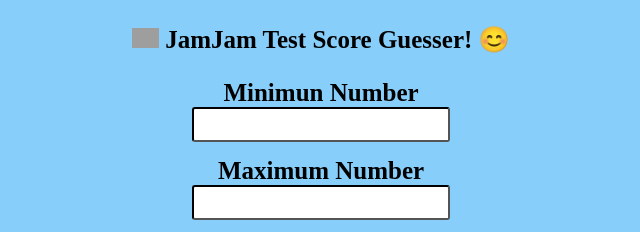
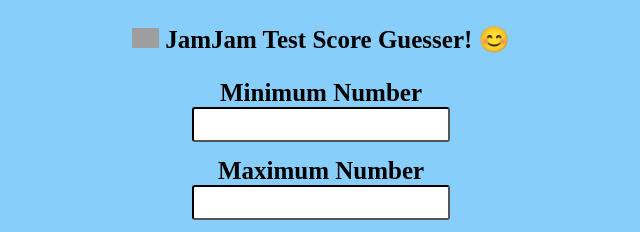
Before and after one commit to TimmyLuong11/JanJamTestScore, a plain HTML site: page index.html in a window 1280 px wide. Shown: the top 232 px of the page, 319-959 px from the left. Drawn offline with Linux system fonts and the light colour scheme; grey boxes are pictures that could not be loaded.

Commit message:
Fixed Typo

```diff
--- a/index.html
+++ b/index.html
@@ -10,7 +10,7 @@
     <p><img id="lisa" src="https://i.imgur.com/gcPqyRO.jpg" /> JamJam Test Score Guesser! 😊</p>
 
     <div class="Min">
-        <h4>Minimun Number</h4>
+        <h4>Minimum Number</h4>
         <input type="number" id="min" />
     </div>
 
```
